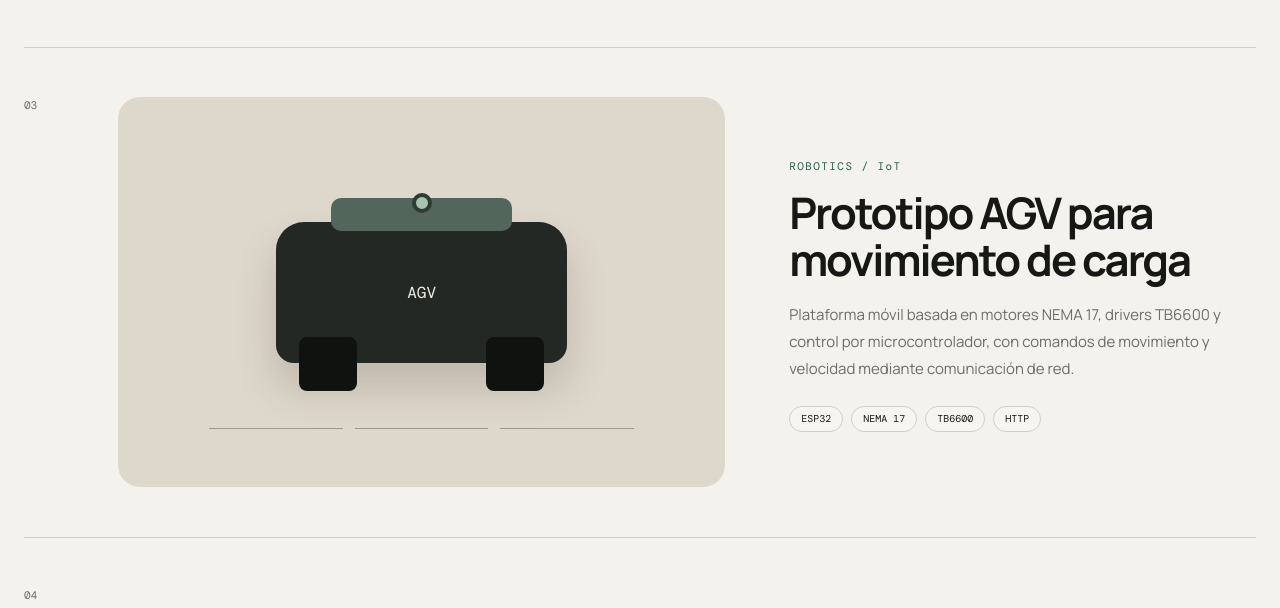
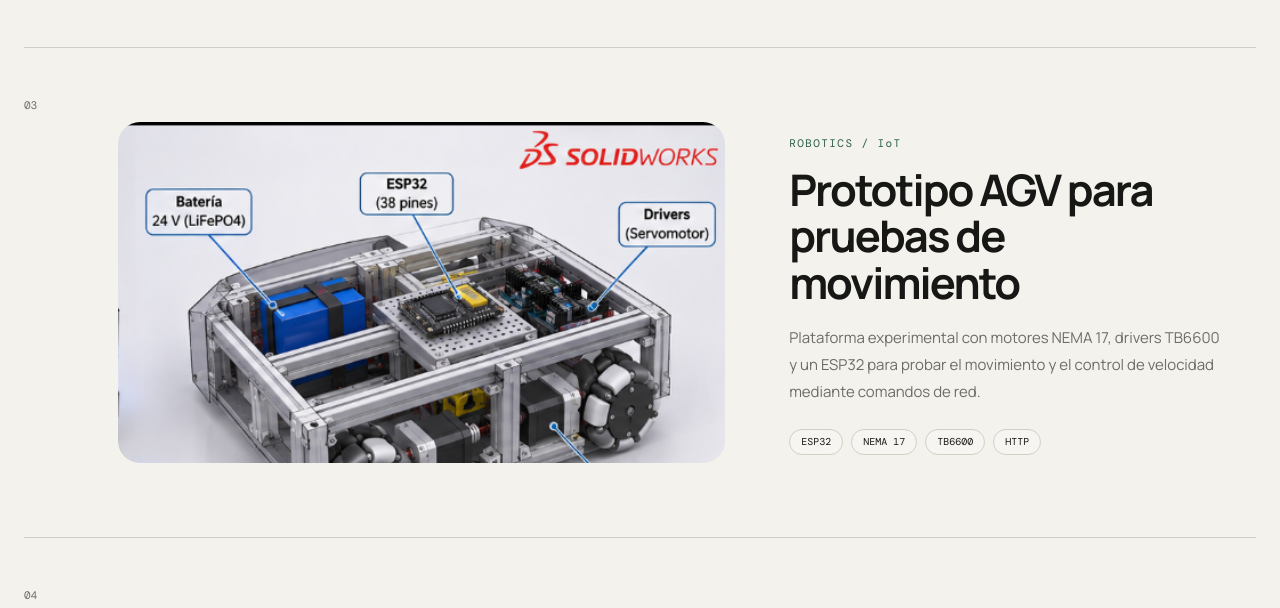
Before and after one commit to darktopmain/Proyectos, a plain HTML site: page index.html in a window 1280 px wide. Shown: the part 3202-3810 px from the top of the page. Drawn offline with nearby package versions, Linux system fonts and the light colour scheme; grey boxes are pictures that could not be loaded.

Commit message:
Presenta el AGV como prototipo de pruebas de movimiento

```diff
--- a/index.html
+++ b/index.html
@@ -210,22 +210,14 @@
 
         <article class="project-row reveal">
           <div class="project-index">03</div>
-          <div class="project-art art-agv">
-            <div class="agv-body">
-              <div class="agv-top"></div>
-              <div class="agv-sensor"></div>
-              <div class="wheel left"></div>
-              <div class="wheel right"></div>
-              <span>AGV</span>
-            </div>
-            <div class="motion-lines"><i></i><i></i><i></i></div>
+          <div class="project-art art-cad">
+            <img src="assets/agv.png" alt="" width="532" height="382" loading="lazy" decoding="async" />
           </div>
           <div class="project-copy">
             <span class="project-type">ROBOTICS / IoT</span>
-            <h3 data-i18n="project3Title">Prototipo AGV para movimiento de carga</h3>
+            <h3 data-i18n="project3Title">Prototipo AGV para pruebas de movimiento</h3>
             <p data-i18n="project3Text">
-              Plataforma móvil basada en motores NEMA 17, drivers TB6600 y control por microcontrolador,
-              con comandos de movimiento y velocidad mediante comunicación de red.
+              Plataforma experimental con motores NEMA 17, drivers TB6600 y un ESP32 para probar el movimiento y el control de velocidad mediante comandos de red.
             </p>
             <div class="tags"><span>ESP32</span><span>NEMA 17</span><span>TB6600</span><span>HTTP</span></div>
           </div>
--- a/script.js
+++ b/script.js
@@ -27,8 +27,8 @@ const translations = {
     project1Text: "Registro y validación de piezas a través de distintas estaciones de manufactura, integrando aplicaciones de escritorio, SQL Server, lectores de código y señales de proceso.",
     project2Title: "Integración PC ↔ PLC y control de proceso",
     project2Text: "Comunicación entre software, PLC, sensores y actuadores para controlar conveyors, validar estados de producción y ejecutar secuencias de proceso.",
-    project3Title: "Prototipo AGV para movimiento de carga",
-    project3Text: "Plataforma móvil basada en motores NEMA 17, drivers TB6600 y control por microcontrolador, con comandos de movimiento y velocidad mediante comunicación de red.",
+    project3Title: "Prototipo AGV para pruebas de movimiento",
+    project3Text: "Plataforma experimental con motores NEMA 17, drivers TB6600 y un ESP32 para probar el movimiento y el control de velocidad mediante comandos de red.",
     project4Title: "Visión industrial y lectura de códigos",
     project4Text: "Integración de cámaras y lectores industriales para inspección, identificación de piezas, validación de códigos y comunicación con sistemas de producción.",
     cadType: "DISEÑO CAD",
@@ -92,8 +92,8 @@ const translations = {
     project1Text: "Part registration and validation across manufacturing stations, integrating desktop applications, SQL Server, code readers and process signals.",
     project2Title: "PC ↔ PLC integration and process control",
     project2Text: "Communication between software, PLCs, sensors and actuators to control conveyors, validate production states and execute process sequences.",
-    project3Title: "AGV prototype for material movement",
-    project3Text: "Mobile platform based on NEMA 17 motors, TB6600 drivers and microcontroller control, with network commands for movement and speed.",
+    project3Title: "AGV prototype for motion testing",
+    project3Text: "Experimental platform with NEMA 17 motors, TB6600 drivers and an ESP32 for testing movement and speed control through network commands.",
     project4Title: "Industrial vision and code reading",
     project4Text: "Integration of industrial cameras and readers for inspection, part identification, code validation and communication with production systems.",
     cadType: "CAD DESIGN",
@@ -157,8 +157,8 @@ const translations = {
     project1Text: "デスクトップアプリ、SQL Server、コードリーダー、工程信号を統合し、複数の製造ステーションで製品を登録・検証します。",
     project2Title: "PC ↔ PLC 統合と工程制御",
     project2Text: "ソフトウェア、PLC、センサー、アクチュエーターを通信させ、コンベヤー制御、生産状態の検証、工程シーケンスを実行します。",
-    project3Title: "搬送用AGVプロトタイプ",
-    project3Text: "NEMA 17モーター、TB6600ドライバー、マイクロコントローラーを使用し、ネットワーク経由で移動と速度を制御する移動プラットフォームです。",
+    project3Title: "走行試験用AGVプロトタイプ",
+    project3Text: "NEMA 17モーター、TB6600ドライバー、ESP32を使い、ネットワーク経由のコマンドで走行と速度制御を試す実験用プラットフォームです。",
     project4Title: "産業用画像処理とコード読取",
     project4Text: "検査、部品識別、コード検証、生産システム連携のための産業用カメラとコードリーダーの統合です。",
     cadType: "CAD設計",
```
